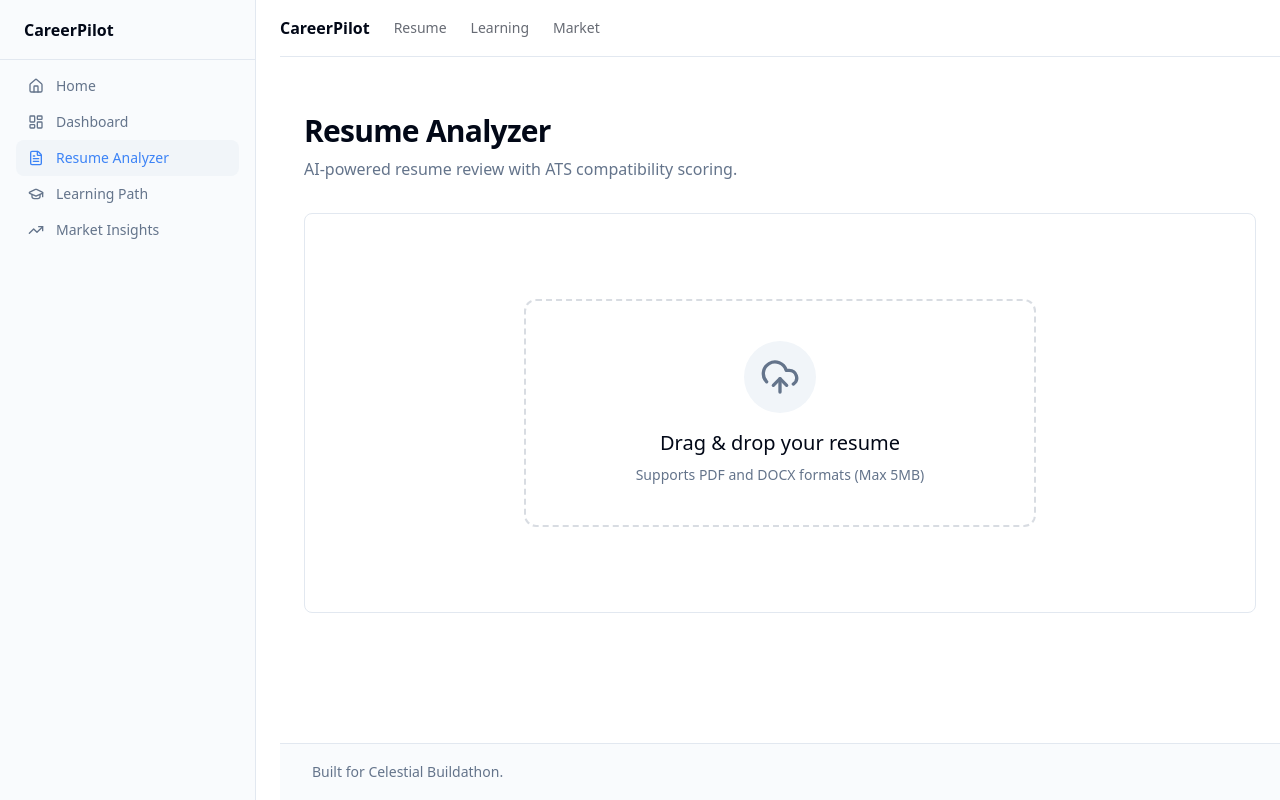
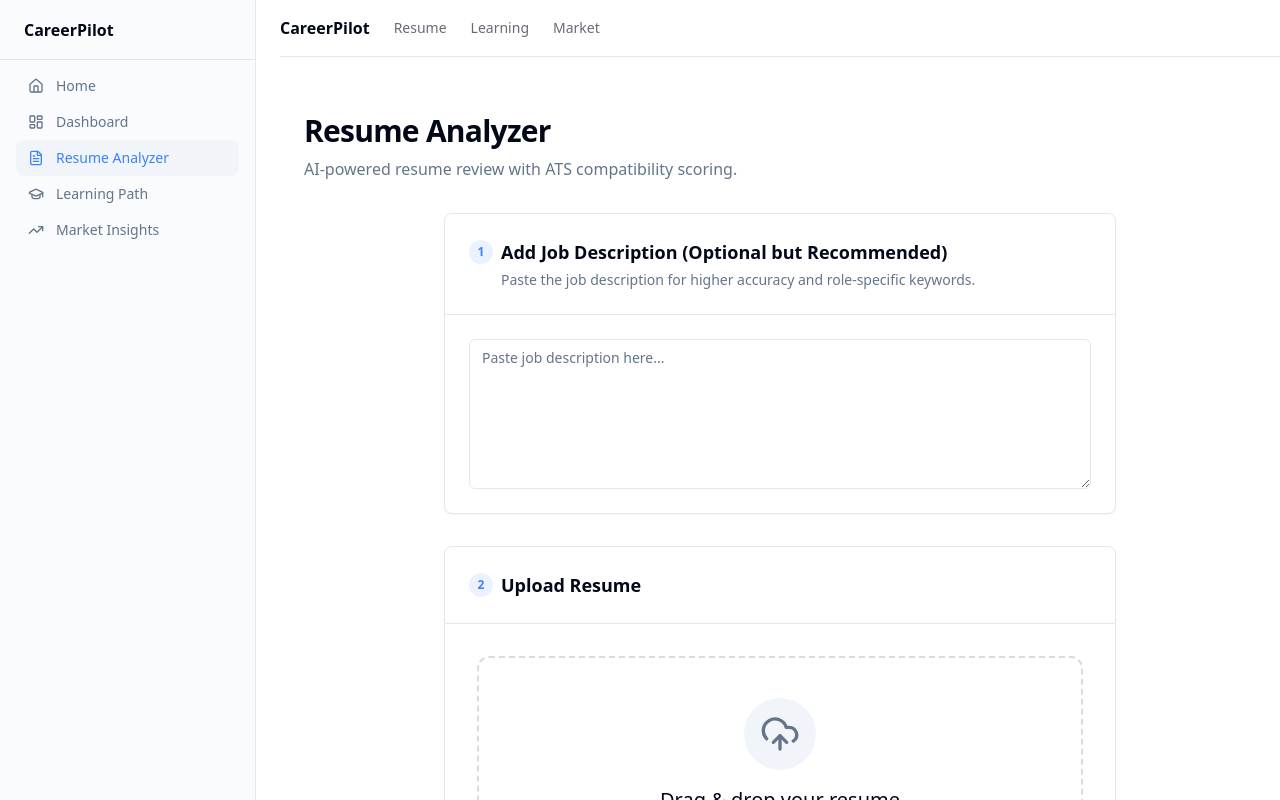
Before and after one commit to sakrish205/Three-Monkeys, a React (Vite) app: page /resume in a window 1280 px wide. Shown: the top 800 px of the page. Built offline with nearby package versions, Linux system fonts and the light colour scheme.

Commit message:
feat(resume): add job description input for tailored analysis

```diff
--- /dev/null
+++ b/src/components/ui/textarea.tsx
@@ -0,0 +1,22 @@
+import * as React from "react"
+
+import { cn } from "@/lib/utils"
+
+const Textarea = React.forwardRef<
+    HTMLTextAreaElement,
+    React.ComponentProps<"textarea">
+>(({ className, ...props }, ref) => {
+    return (
+        <textarea
+            className={cn(
+                "flex min-h-[80px] w-full rounded-md border border-input bg-background px-3 py-2 text-base ring-offset-background placeholder:text-muted-foreground focus-visible:outline-none focus-visible:ring-2 focus-visible:ring-ring focus-visible:ring-offset-2 disabled:cursor-not-allowed disabled:opacity-50 md:text-sm",
+                className
+            )}
+            ref={ref}
+            {...props}
+        />
+    )
+})
+Textarea.displayName = "Textarea"
+
+export { Textarea }
--- a/src/lib/resumeAnalyzer.ts
+++ b/src/lib/resumeAnalyzer.ts
@@ -2,15 +2,29 @@ import type { ResumeAnalysis } from "../types";
 import { MOCK_RESUME_ANALYSIS } from "../data/mockResume";
 
 // Simulating extraction and analysis logic
-export async function analyzeResume(file: File): Promise<ResumeAnalysis> {
+export async function analyzeResume(file: File, jobDescription?: string): Promise<ResumeAnalysis> {
     return new Promise((resolve) => {
         // Simulate processing time
         setTimeout(() => {
             console.log(`Analyzing file: ${file.name} (${file.size} bytes)`);
+            if (jobDescription) {
+                console.log(`Using Job Description for enhanced accuracy: ${jobDescription.substring(0, 50)}...`);
+            }
+
             // In a real app, this would extract text and call an AI API.
             // Here we just return mock analysis.
-            // We can slightly modify the mock based on file name or size if needed.
+            // We can slightly modify the mock based on file name, size, or JD if needed.
             const result = { ...MOCK_RESUME_ANALYSIS };
+
+            // If JD is present, we can simulate a "tailored" analysis
+            if (jobDescription) {
+                // Simulate slightly different results when JD is provided
+                result.score = Math.min(result.score + 5, 95);
+                result.atsCompatibility = Math.min(result.atsCompatibility + 5, 98);
+                result.keywords.found = [...result.keywords.found, "Role Specific Skill 1"];
+                result.improvements = ["Great match for the provided Job Description!", ...result.improvements];
+            }
+
             result.formatting.fileType = file.name.split('.').pop()?.toUpperCase() || 'UNKNOWN';
             result.formatting.parsingSuccess = true;
             resolve(result);
--- a/src/pages/Resume.tsx
+++ b/src/pages/Resume.tsx
@@ -8,14 +8,18 @@ import { Button } from "@/components/ui/button";
 import { Loader2, ArrowLeft } from "lucide-react";
 import { motion, AnimatePresence } from "framer-motion";
 
+import { Textarea } from "@/components/ui/textarea";
+
+
 export default function Resume() {
     const [isAnalyzing, setIsAnalyzing] = useState(false);
     const [analysisResult, setAnalysisResult] = useState<ResumeAnalysis | null>(null);
+    const [jobDescription, setJobDescription] = useState("");
 
     const handleFileUpload = async (file: File) => {
         setIsAnalyzing(true);
         try {
-            const result = await analyzeResume(file);
+            const result = await analyzeResume(file, jobDescription);
             setAnalysisResult(result);
         } catch (error) {
             console.error("Analysis failed:", error);
@@ -26,6 +30,7 @@ export default function Resume() {
 
     const handleReset = () => {
         setAnalysisResult(null);
+        setJobDescription("");
     };
 
     return (
@@ -52,16 +57,44 @@ export default function Resume() {
                         initial={{ opacity: 0, scale: 0.95 }}
                         animate={{ opacity: 1, scale: 1 }}
                         exit={{ opacity: 0, scale: 0.95 }}
-                        className="flex flex-col items-center justify-center min-h-[400px] border rounded-lg bg-card/50"
+                        className="flex flex-col gap-8 items-center justify-center min-h-[400px]"
                     >
-                        <div className="w-full max-w-xl p-8">
+                        <div className="w-full max-w-2xl bg-card border rounded-lg shadow-sm">
+                            <div className="p-6 border-b">
+                                <h3 className="font-semibold text-lg flex items-center gap-2">
+                                    <span className="flex h-6 w-6 items-center justify-center rounded-full bg-primary/10 text-primary text-xs">1</span>
+                                    Add Job Description (Optional but Recommended)
+                                </h3>
+                                <p className="text-sm text-muted-foreground mt-1 ml-8">
+                                    Paste the job description for higher accuracy and role-specific keywords.
+                                </p>
+                            </div>
+                            <div className="p-6">
+                                <Textarea
+                                    placeholder="Paste job description here..."
+                                    className="min-h-[150px] resize-y"
+                                    value={jobDescription}
+                                    onChange={(e) => setJobDescription(e.target.value)}
+                                />
+                            </div>
+                        </div>
+
+                        <div className="w-full max-w-2xl bg-card border rounded-lg shadow-sm">
+                            <div className="p-6 border-b">
+                                <h3 className="font-semibold text-lg flex items-center gap-2">
+                                    <span className="flex h-6 w-6 items-center justify-center rounded-full bg-primary/10 text-primary text-xs">2</span>
+                                    Upload Resume
+                                </h3>
+                            </div>
+                            <div className="p-8">
                                 <UploadZone onFileSelect={handleFileUpload} isAnalyzing={isAnalyzing} />
                                 {isAnalyzing && (
                                     <div className="mt-8 flex flex-col items-center gap-4 text-muted-foreground">
                                         <Loader2 className="h-8 w-8 animate-spin text-primary" />
-                                    <p>Analyzing your resume...</p>
+                                        <p>Analyzing your resume against the job description...</p>
                                     </div>
                                 )}
+                            </div>
                         </div>
                     </motion.div>
                 ) : (
```
Lines whose indentation alone changed are shown as unchanged.
